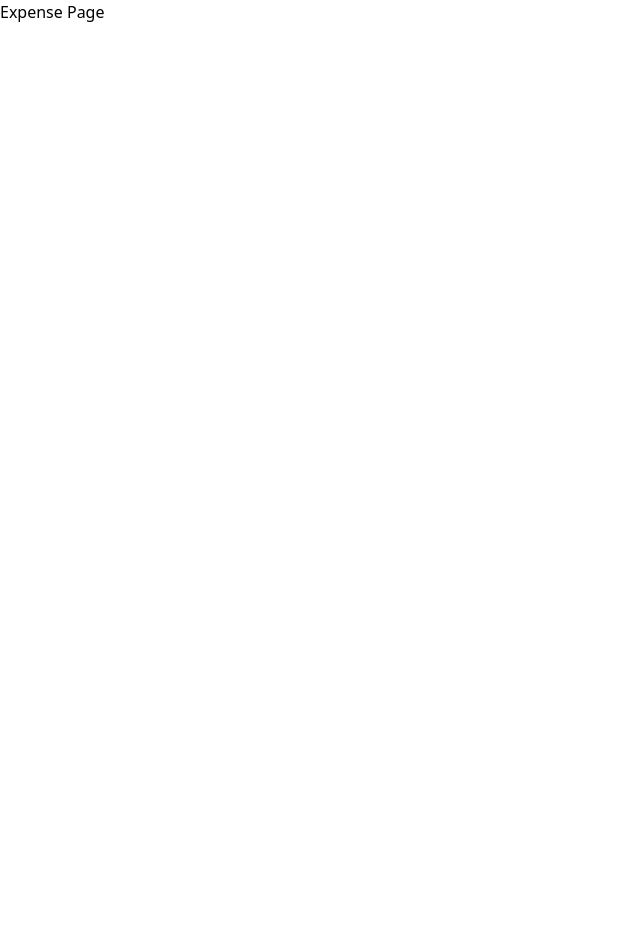
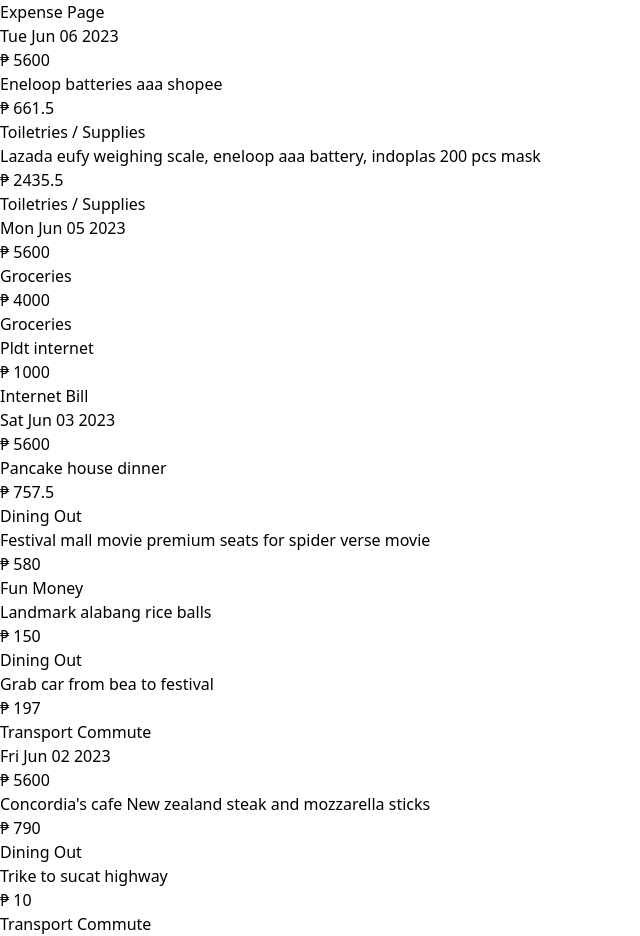
Before and after one commit to bpagal/expense-tracker-next13, a Next.js app: page /expenses in a window 1280 px wide. Shown: the whole page, without its empty margins (0-640 px from the left). Before the commit the page ends 800 px from the top, so only its background shows below. Built offline with nearby package versions, Linux system fonts and the light colour scheme.

Commit message:
feat: 🎸 expense page mock data only, initial UI

```diff
--- a/src/app/expenses/page.tsx
+++ b/src/app/expenses/page.tsx
@@ -1,3 +1,137 @@
-export default function Page() {
-  return <div className="text-lg text-white">Expense Page</div>;
+export default async function Page() {
+  const transformedExpensesData = getTransformedData(mockData);
+
+  return (
+    <div className="mx-auto px-3 sm:container">
+      <h2 className="text-lg text-white text-center">Expense Page</h2>
+      {transformedExpensesData.map((elem) => {
+        const formattedDate = new Date(elem.date).toDateString();
+
+        return (
+          <div
+            key={elem.date}
+            className="text-white border border-gray-600 rounded-md p-2 my-2"
+          >
+            <div className="grid grid-cols-[1fr,_auto]">
+              <h2 className="font-semibold text-blue-600">{formattedDate}</h2>
+              <h2 className="font-semibold text-red-700 mb-2">₱ 5600</h2>
+            </div>
+
+            {elem.expenses?.map((expense) => (
+              <div
+                className="grid grid-cols-[1fr,_auto] [&:not(:last-child)]:border-b border-gray-600 [&:not(:last-child)]:mb-2"
+                key={expense.id}
+              >
+                <h2 className="text-white">{expense.details}</h2>
+                <h2 className="text-red-700">₱ {expense.amount}</h2>
+                <h2 className="text-gray-500">{expense.category}</h2>
+              </div>
+            ))}
+          </div>
+        );
+      })}
+    </div>
+  );
 }
+
+interface TransformedData {
+  date: string;
+  expenses: {
+    id: string;
+    date: string;
+    amount: number;
+    category: string;
+    details: string;
+  }[];
+}
+const getTransformedData = (mData: typeof mockData) => {
+  const tempArr: TransformedData[] = [];
+
+  mData.forEach((expense) => {
+    if (!tempArr.some((elem) => elem.date === expense.date)) {
+      tempArr.push({
+        date: expense.date,
+        expenses: [expense],
+      });
+    } else {
+      const dateIdx = tempArr.findIndex((elem) => elem.date === expense.date);
+      tempArr[dateIdx].expenses.push(expense);
+    }
+  });
+
+  return tempArr;
+};
+
+const mockData = [
+  {
+    id: '88dce551-ed3b-4aba-94f2-572b47890589',
+    date: '2023-06-06',
+    amount: 661.5,
+    category: 'Toiletries / Supplies',
+    details: 'Eneloop batteries aaa shopee',
+  },
+  {
+    id: '9d338ecc-fa45-43fd-a36b-3392c2d45bf4',
+    date: '2023-06-06',
+    amount: 2435.5,
+    category: 'Toiletries / Supplies',
+    details:
+      'Lazada eufy weighing scale, eneloop aaa battery, indoplas 200 pcs mask',
+  },
+  {
+    id: '3ab79288-9638-4554-b25c-df0b06cf6896',
+    date: '2023-06-05',
+    amount: 4000,
+    category: 'Groceries',
+    details: 'Groceries',
+  },
+  {
+    id: '3aba2d21-fc2f-4d59-9ccc-98abcd0a37e4',
+    date: '2023-06-05',
+    amount: 1000,
+    category: 'Internet Bill',
+    details: 'Pldt internet ',
+  },
+  {
+    id: '3a1fb4ec-cf5b-4821-b155-e74fb612afe1',
+    date: '2023-06-03',
+    amount: 757.5,
+    category: 'Dining Out',
+    details: 'Pancake house dinner',
+  },
+  {
+    id: '8e8802b2-4cc9-4e0c-8ff6-b93fb9a598b1',
+    date: '2023-06-03',
+    amount: 580,
+    category: 'Fun Money',
+    details: 'Festival mall movie premium seats for spider verse movie',
+  },
+  {
+    id: 'd52b81bd-c7b2-44fa-b096-37ed1d8993bf',
+    date: '2023-06-03',
+    amount: 150,
+    category: 'Dining Out',
+    details: 'Landmark alabang rice balls',
+  },
+  {
+    id: '4d5a7132-ee4d-4741-9653-42be031d8d1e',
+    date: '2023-06-03',
+    amount: 197,
+    category: 'Transport Commute',
+    details: 'Grab car from bea to festival',
+  },
+  {
+    id: '4491a32c-f691-43f2-884d-3a6260ea2dbc',
+    date: '2023-06-02',
+    amount: 790,
+    category: 'Dining Out',
+    details: "Concordia's cafe New zealand steak and mozzarella sticks",
+  },
+  {
+    id: '7fc1b9f1-c082-41a2-8dbc-5149520bd82f',
+    date: '2023-06-02',
+    amount: 10,
+    category: 'Transport Commute',
+    details: 'Trike to sucat highway',
+  },
+];
```
